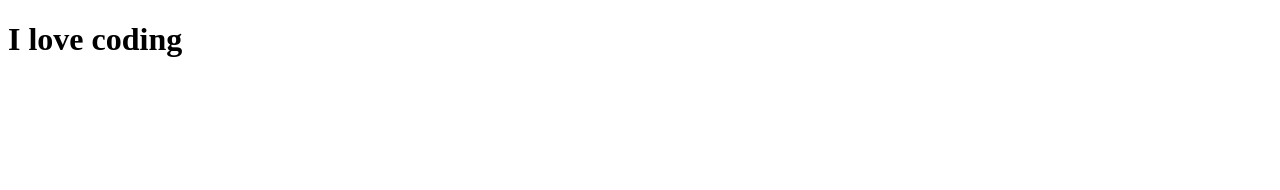
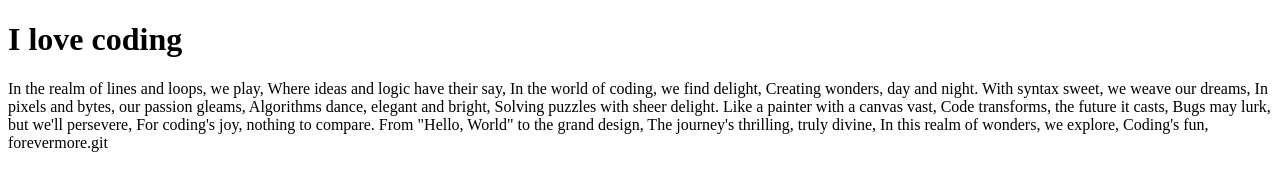
Before and after one commit to mami-now/redo-git-exercises-by-bundles-, a plain HTML site: page index.html in a window 1280 px wide. Drawn offline with Linux system fonts and the light colour scheme.

Commit message:
poem I LOVE CODING inside document

```diff
--- a/index.html
+++ b/index.html
@@ -7,5 +7,28 @@
 </head>
 <body>
   <h1> I love coding</h1>
+  <p>
+
+    In the realm of lines and loops, we play,
+    Where ideas and logic have their say,
+    In the world of coding, we find delight,
+    Creating wonders, day and night.
+
+    With syntax sweet, we weave our dreams,
+    In pixels and bytes, our passion gleams,
+    Algorithms dance, elegant and bright,
+    Solving puzzles with sheer delight.
+
+    Like a painter with a canvas vast,
+    Code transforms, the future it casts,
+    Bugs may lurk, but we'll persevere,
+    For coding's joy, nothing to compare.
+
+    From "Hello, World" to the grand design,
+    The journey's thrilling, truly divine,
+    In this realm of wonders, we explore,
+    Coding's fun, forevermore.git
+
+  </p>
 </body>
 </html>
```
